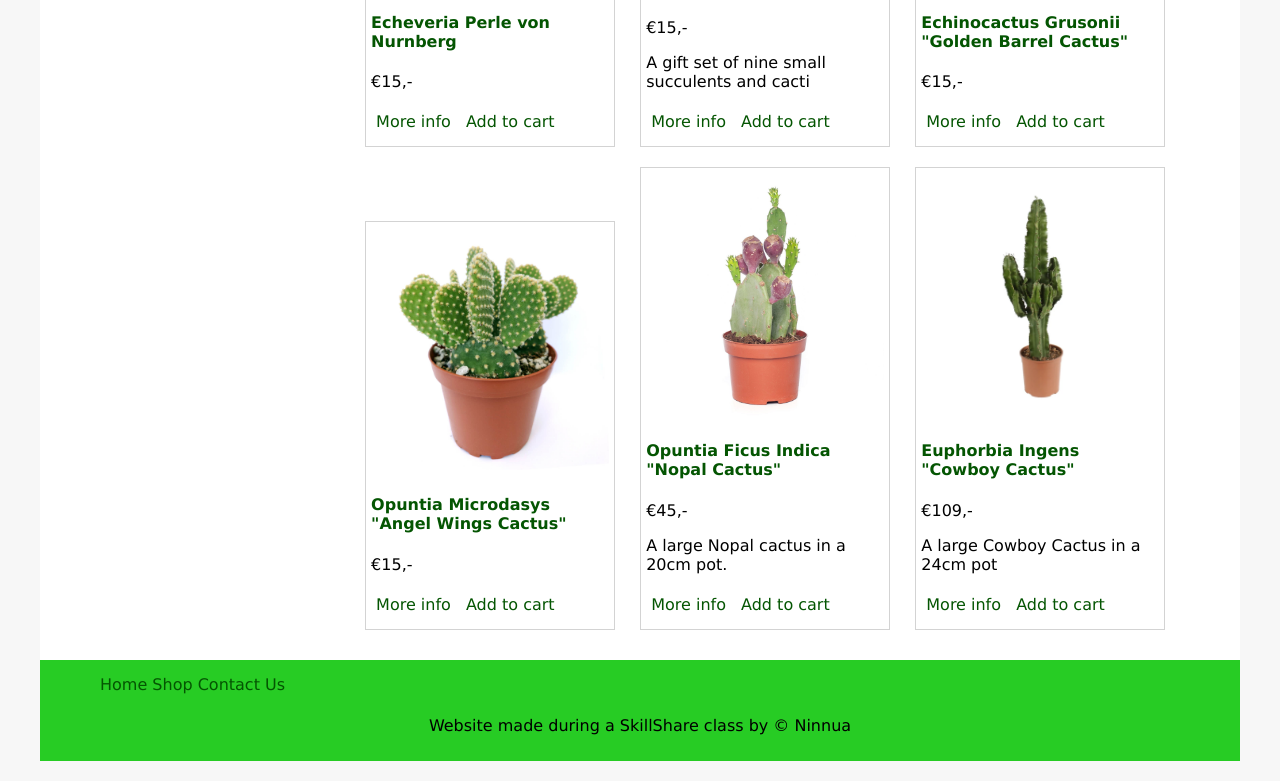
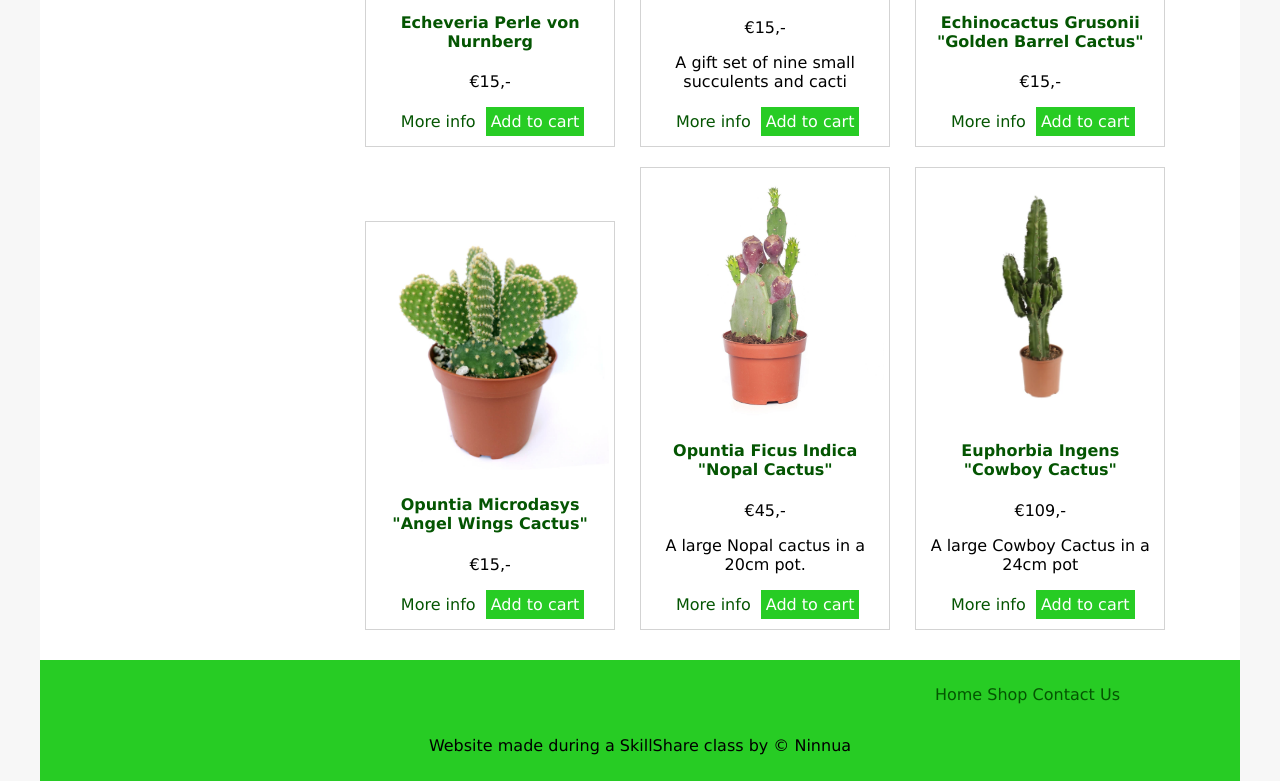
Before and after one commit to Ninnua/Cactus-Shop, a plain HTML site: page index.html in a window 1280 px wide. Shown: the part 1581-2362 px from the top of the page. Drawn offline with nearby package versions, Linux system fonts and the light colour scheme.

Commit message:
cleaned up css file

```diff
--- a/CSS/cactus.css
+++ b/CSS/cactus.css
@@ -2,19 +2,15 @@ html {
 	background-color: #f7f7f7;
 }
 
+
+/* header and footer elements */
 header {
 	background-color: #27CC24;
 	padding-top: 10px;
 	padding-bottom: 10px;
-
 }
 
-body {
-	background-color: white;
-	max-width: 1200px;
-	margin: 0 auto;
-	font-family: 'verdana', sans-serif;
-}
+
 
 footer {
 	background-color: #27CC24;
@@ -22,22 +18,28 @@ footer {
 	padding-bottom: 10px;
 }
 
-footer p {
-	text-align: center;
+header li, footer li {
+	display: inline-block;
 }
 
-h1, h2{
-	font-family:'Poiret One', cursive, sans-serif;
+header h1, nav {
+	display: inline-block;
+	padding-left: 60px;
 }
 
-h1{
-	font-size: 55px;
-	color: white;
+footer, nav {
+	padding: 10px 60px;
+	text-align: right;
 }
 
-h2{
-	font-size: 40px;
-	color: #045502;
+
+/* main elements */
+
+body {
+	background-color: white;
+	max-width: 1200px;
+	margin: 0 auto;
+	font-family: 'verdana', sans-serif;
 }
 
 .product {
@@ -47,10 +49,7 @@ h2{
 	margin: 10px 10px;
 	padding: 10px 5px;
 	display: inline-block;
-}
-
-header li, footer li {
-	display: inline-block;
+	text-align: center;
 }
 
 ul {
@@ -61,11 +60,6 @@ ul {
 li {
 	list-style: none;
 	line-height: 30px;
-}
-
-header h1, nav {
-	display: inline-block;
-	padding-left: 60px;
 }
 
 main {
@@ -88,7 +82,36 @@ img {
 .button {
 	padding: 5px;
 	display:inline-block;
+	text-align: center;
+}
+
+.button:last-of-type {
+	background-color: #27CC24;
+	color: white;
 	}
+
+
+/* text element */
+footer p {
+	text-align: center;
+}
+
+h1, h2{
+	font-family:'Poiret One', cursive, sans-serif;
+}
+
+h1{
+	font-size: 55px;
+	color: white;
+}
+
+h2{
+	font-size: 40px;
+	color: #045502;
+}
+
+
+/* links */
 
 a {
 	text-decoration: none;
```
